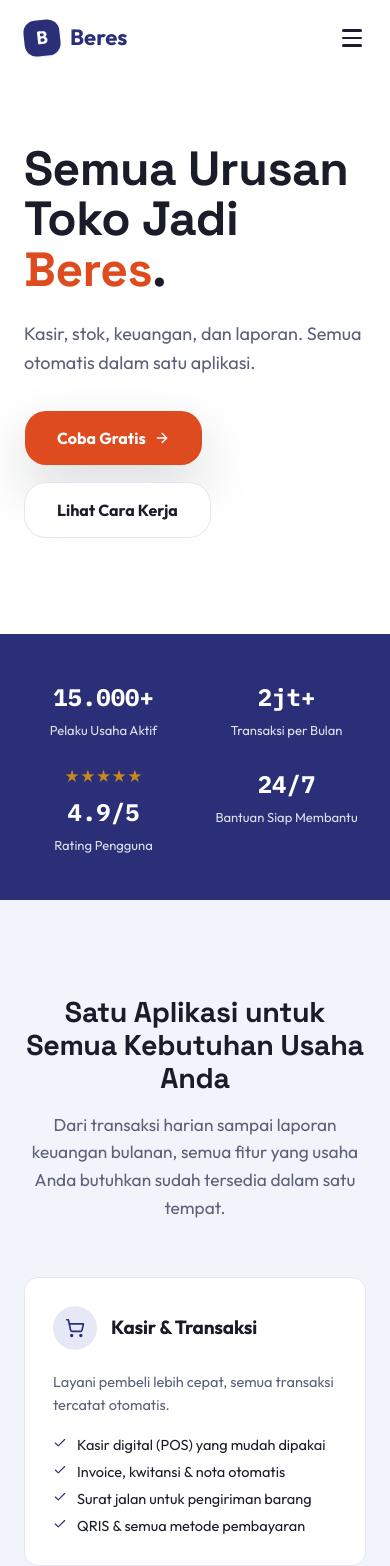
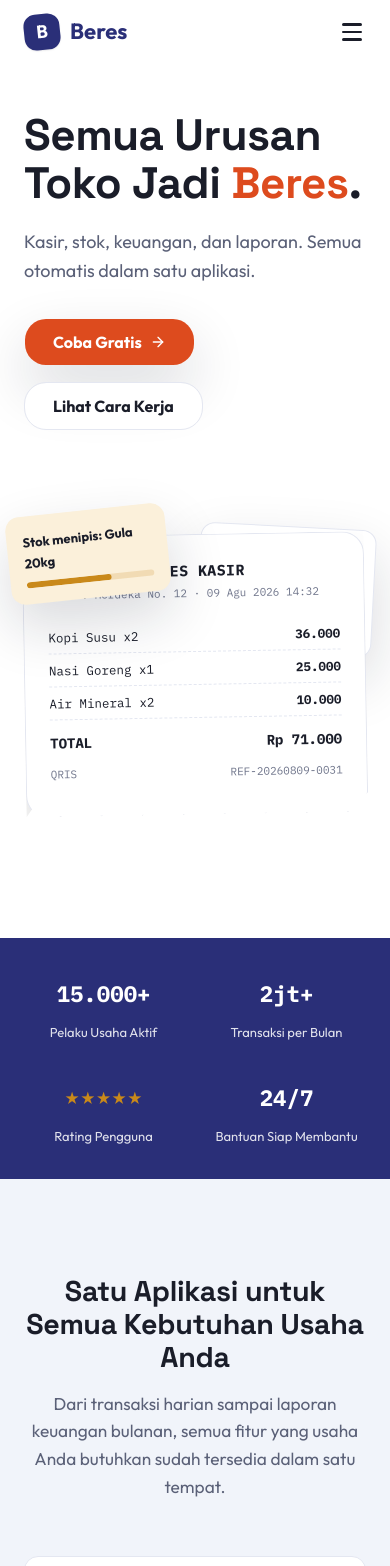
Before and after one commit to tarisrizki/All-in-One-Tools-Administrasi-UMKM, a SvelteKit app in the folder frontend/: page / in a window 390 px wide. Shown: the top 1566 px of the page. Built offline with nearby package versions, Linux system fonts and the light colour scheme.

Commit message:
polish: pricing cards equal-height w/ bottom-aligned CTAs, compact hero+navbar+stats, struk visible on mobile

```diff
--- a/frontend/src/routes/+page.svelte
+++ b/frontend/src/routes/+page.svelte
@@ -138,14 +138,14 @@
 	class:shadow-sm={navScrolled}
 	style="background: {navScrolled ? 'rgba(255,255,255,.92)' : 'transparent'}"
 >
-	<div class="container-base h-[76px] flex items-center justify-between">
+	<div class="container-base h-16 flex items-center justify-between">
 		<a href="/" class="flex items-center gap-2.5 min-h-0 group">
 			<div class="w-9 h-9 rounded-xl bg-brand text-white flex items-center justify-center font-bold text-lg -rotate-6 shadow-sm group-hover:rotate-0 transition-transform flex-shrink-0">B</div>
 			<span class="font-bold text-[22px] text-brand">Beres</span>
 		</a>
 
 		<!-- Desktop Nav -->
-		<nav class="hidden md:flex items-center gap-9">
+		<nav class="hidden md:flex items-center gap-8">
 			{#each [['#fitur','Fitur'],['#cara-kerja','Cara Kerja'],['#kalkulator','Kalkulator'],['#harga','Harga'],['#faq','FAQ']] as [href, label]}
 				<a {href} class="font-semibold text-[15px] text-ink-soft hover:text-brand transition-colors min-h-0">{label}</a>
 			{/each}
@@ -186,30 +186,30 @@
 <main id="main-content">
 
 <!-- ===== HERO ===== -->
-<section class="pt-36 pb-24 overflow-hidden" style="background: var(--color-paper)">
+<section class="pt-28 pb-16 overflow-hidden" style="background: var(--color-paper)">
 	<div class="container-base">
 		<div class="grid grid-cols-1 lg:grid-cols-[1.1fr_0.9fr] gap-14 lg:gap-10 items-center">
 			<!-- Copy -->
 			<div class="max-w-2xl">
-				<h1 class="font-grotesk font-bold text-5xl lg:text-6xl text-ink mb-6 leading-[1.05]">
+				<h1 class="font-grotesk font-bold text-[2.75rem] lg:text-[3.5rem] text-ink mb-5 leading-[1.08]">
 					Semua Urusan Toko Jadi <span class="text-cta">Beres</span>.
 				</h1>
-				<p class="text-lg lg:text-xl text-ink-soft mb-8 leading-relaxed">
+				<p class="text-lg lg:text-xl text-ink-soft mb-8 leading-relaxed max-w-lg">
 					Kasir, stok, keuangan, dan laporan. Semua otomatis dalam satu aplikasi.
 				</p>
 				<div class="flex gap-4 flex-wrap">
-					<Button href="/auth/register" class="bg-cta hover:bg-cta-dark text-white font-bold h-14 px-8 rounded-lg gap-2 text-base shadow-lg">
+					<Button href="/auth/register" class="bg-cta hover:bg-cta-dark text-white font-bold h-12 px-7 rounded-lg gap-2 text-base shadow-lg">
 						Coba Gratis <ArrowRight class="w-5 h-5" />
 					</Button>
-					<Button href="#cara-kerja" variant="outline" class="h-14 px-8 rounded-lg font-bold text-base border-border text-ink hover:border-ink hover:bg-muted/50">
+					<Button href="#cara-kerja" variant="outline" class="h-12 px-7 rounded-lg font-bold text-base border-border text-ink hover:border-ink hover:bg-muted/50">
 						Lihat Cara Kerja
 					</Button>
 				</div>
 			</div>
 
 			<!-- Struk + kartu komposisi (artifact fisik, bukan screenshot) -->
-			<div class="relative min-h-[380px] hidden lg:block ml-auto w-full max-w-md" aria-hidden="true">
-				<div class="absolute top-10 -left-6 w-40 p-4 rounded-md bg-warning-soft text-ink font-bold text-[13px] -rotate-6 shadow-lg z-0">
+			<div class="relative min-h-[340px] lg:min-h-[360px] mt-12 lg:mt-0 ml-auto w-full max-w-md" aria-hidden="true">
+				<div class="absolute -top-6 -left-4 lg:-left-14 w-40 p-4 rounded-md bg-warning-soft text-ink font-bold text-[13px] -rotate-6 shadow-lg z-20">
 					Stok menipis: Gula 20kg
 					<div class="h-1.5 bg-warning/20 rounded-full mt-2 overflow-hidden"><div class="h-full w-2/3 bg-warning rounded-full"></div></div>
 				</div>
@@ -240,25 +240,32 @@
 </section>
 
 <!-- ===== STATS BAR ===== -->
-<section id="stats-section" class="py-11" style="background: var(--color-brand)">
+<section id="stats-section" class="py-8" style="background: var(--color-brand)">
 	<div class="container-base">
-		<div class="grid grid-cols-2 md:grid-cols-4 gap-6">
-			<div class="text-center text-white">
-				<span class="font-mono font-bold text-[clamp(1.5rem,1.2rem+1vw,2.1rem)] block">{stat1.toLocaleString('id-ID')}+</span>
-				<span class="text-[13px] text-white/85 mt-1 block">Pelaku Usaha Aktif</span>
+		<div class="grid grid-cols-2 md:grid-cols-4 gap-x-6 gap-y-8">
+			<div class="text-center text-white min-w-0">
+				<div class="h-12 flex items-center justify-center">
+					<span class="font-mono font-bold text-[clamp(1.4rem,1.1rem+0.9vw,1.9rem)] whitespace-nowrap">{stat1.toLocaleString('id-ID')}+</span>
+				</div>
+				<span class="text-[13px] text-white/85 mt-1 block whitespace-nowrap">Pelaku Usaha Aktif</span>
 			</div>
-			<div class="text-center text-white">
-				<span class="font-mono font-bold text-[clamp(1.5rem,1.2rem+1vw,2.1rem)] block">{stat2 >= 1000000 ? '2jt+' : stat2.toLocaleString('id-ID') + '+'}</span>
-				<span class="text-[13px] text-white/85 mt-1 block">Transaksi per Bulan</span>
+			<div class="text-center text-white min-w-0">
+				<div class="h-12 flex items-center justify-center">
+					<span class="font-mono font-bold text-[clamp(1.4rem,1.1rem+0.9vw,1.9rem)] whitespace-nowrap">{stat2 >= 1000000 ? '2jt+' : stat2.toLocaleString('id-ID') + '+'}</span>
+				</div>
+				<span class="text-[13px] text-white/85 mt-1 block whitespace-nowrap">Transaksi per Bulan</span>
 			</div>
-			<div class="text-center text-white">
-				<div class="text-[#C9891A] text-[15px] mb-1">★★★★★</div>
-				<span class="font-mono font-bold text-[clamp(1.5rem,1.2rem+1vw,2.1rem)] block">4.9/5</span>
-				<span class="text-[13px] text-white/85 mt-1 block">Rating Pengguna</span>
+			<div class="text-center text-white min-w-0">
+				<div class="h-12 flex items-center justify-center">
+					<span class="text-[#C9891A] text-[15px] leading-none whitespace-nowrap">★★★★★</span>
+				</div>
+				<span class="text-[13px] text-white/85 mt-1 block whitespace-nowrap">Rating Pengguna</span>
 			</div>
-			<div class="text-center text-white">
-				<span class="font-mono font-bold text-[clamp(1.5rem,1.2rem+1vw,2.1rem)] block">24/7</span>
-				<span class="text-[13px] text-white/85 mt-1 block">Bantuan Siap Membantu</span>
+			<div class="text-center text-white min-w-0">
+				<div class="h-12 flex items-center justify-center">
+					<span class="font-mono font-bold text-[clamp(1.4rem,1.1rem+0.9vw,1.9rem)] whitespace-nowrap">24/7</span>
+				</div>
+				<span class="text-[13px] text-white/85 mt-1 block whitespace-nowrap">Bantuan Siap Membantu</span>
 			</div>
 		</div>
 	</div>
@@ -472,46 +479,46 @@
 			<h2 class="font-grotesk font-bold text-[clamp(1.75rem,1.3rem+2vw,2.65rem)] text-ink mb-4">Pilih Paket Sesuai Kebutuhan Usaha Anda</h2>
 			<p class="text-ink-soft text-[1.08rem]">Semua paket bisa dicoba tanpa risiko. Naik paket kapan saja seiring usaha berkembang.</p>
 		</div>
-		<div class="grid grid-cols-1 md:grid-cols-3 gap-7 items-start max-w-4xl mx-auto">
+		<div class="grid grid-cols-1 md:grid-cols-3 gap-7 items-stretch max-w-4xl mx-auto">
 			<!-- Free -->
-			<div class="bg-paper border-[1.5px] border-border rounded-[22px] p-8 pb-12 reveal hover:border-ink/20 transition-colors">
+			<div class="flex flex-col bg-paper border-[1.5px] border-border rounded-[22px] p-7 reveal hover:border-ink/20 transition-colors">
 				<div class="font-bold text-[20px] text-ink mb-1.5">Gratis</div>
 				<div class="text-[13.5px] text-ink-soft mb-5">Buat yang baru mulai usaha</div>
 				<div class="font-mono font-bold text-[2.2rem] text-ink mb-1">Rp 0</div>
 				<div class="text-[13px] text-ink-soft mb-6">selamanya</div>
-				<ul class="space-y-1.5 mb-7">
+				<ul class="space-y-2.5 mb-7 flex-1">
 					{#each ['Kasir dasar untuk 1 toko','Sampai 50 produk','1 pengguna','Laporan penjualan harian'] as item}
-						<li class="flex items-start gap-2.5 text-[14px] text-ink"><Check class="w-3 h-3 text-success flex-shrink-0 mt-0.5" />{item}</li>
+						<li class="flex items-start gap-2.5 text-[14px] leading-snug text-ink"><Check class="w-3 h-3 text-success flex-shrink-0 mt-0.5" />{item}</li>
 					{/each}
 				</ul>
 				<Button href="/auth/register" variant="outline" class="w-full h-12 font-bold rounded-lg border-border">Mulai Gratis</Button>
 			</div>
 
 			<!-- Pro (featured) -->
-			<div class="relative border-[1.5px] border-brand rounded-[22px] p-8 pb-12 reveal"
+			<div class="relative flex flex-col border-[1.5px] border-brand rounded-[22px] p-7 reveal"
 				style="background: var(--color-brand); color: white">
-				<div class="absolute -top-3.5 right-8 bg-cta text-white font-mono text-[11px] font-bold px-3.5 py-1.5 rounded-full rotate-[3deg] shadow-md uppercase tracking-wider">Paling Populer</div>
+				<div class="absolute -top-3.5 left-1/2 -translate-x-1/2 bg-cta text-white font-mono text-[11px] font-bold px-3.5 py-1.5 rounded-full shadow-md uppercase tracking-wider whitespace-nowrap">Paling Populer</div>
 				<div class="font-bold text-[20px] mb-1.5">Pro</div>
-				<div class="text-[13.5px] mb-5" style="color: rgba(255,255,255,.75)">Buat usaha yang mau berkembang</div>
+				<div class="text-[13.5px] mb-5" style="color: rgba(255,255,255,.8)">Buat usaha yang mau berkembang</div>
 				<div class="font-mono font-bold text-[2.2rem] mb-1">Rp 99rb</div>
-				<div class="text-[13px] mb-6" style="color: rgba(255,255,255,.75)">per bulan</div>
-				<ul class="space-y-1.5 mb-7">
+				<div class="text-[13px] mb-6" style="color: rgba(255,255,255,.8)">per bulan</div>
+				<ul class="space-y-2.5 mb-7 flex-1">
 					{#each ['Semua fitur paket Gratis','Produk & transaksi tanpa batas','Sampai 5 pengguna','Semua laporan keuangan','Integrasi WhatsApp & QRIS','Cetak barcode & label'] as item}
-						<li class="flex items-start gap-2.5 text-[14px]"><Check class="w-3 h-3 flex-shrink-0 mt-0.5" style="color: #C9891A" />{item}</li>
+						<li class="flex items-start gap-2.5 text-[14px] leading-snug"><Check class="w-3 h-3 flex-shrink-0 mt-0.5" style="color: #C9891A" />{item}</li>
 					{/each}
 				</ul>
 				<Button href="/auth/register" class="w-full h-12 font-bold rounded-lg bg-white text-brand hover:bg-white/90">Coba Gratis 14 Hari</Button>
 			</div>
 
 			<!-- Business -->
-			<div class="bg-paper border-[1.5px] border-border rounded-[22px] p-8 pb-12 reveal hover:border-ink/20 transition-colors">
+			<div class="flex flex-col bg-paper border-[1.5px] border-border rounded-[22px] p-7 reveal hover:border-ink/20 transition-colors">
 				<div class="font-bold text-[20px] text-ink mb-1.5">Bisnis</div>
 				<div class="text-[13.5px] text-ink-soft mb-5">Buat usaha dengan banyak cabang</div>
 				<div class="font-mono font-bold text-[2.2rem] text-ink mb-1">Rp 249rb</div>
 				<div class="text-[13px] text-ink-soft mb-6">per bulan</div>
-				<ul class="space-y-1.5 mb-7">
+				<ul class="space-y-2.5 mb-7 flex-1">
 					{#each ['Semua fitur paket Pro','Multi-cabang & multi-gudang','Pengguna tanpa batas','Asisten AI lengkap','Integrasi marketplace','Dukungan prioritas'] as item}
-						<li class="flex items-start gap-2.5 text-[14px] text-ink"><Check class="w-3 h-3 text-success flex-shrink-0 mt-0.5" />{item}</li>
+						<li class="flex items-start gap-2.5 text-[14px] leading-snug text-ink"><Check class="w-3 h-3 text-success flex-shrink-0 mt-0.5" />{item}</li>
 					{/each}
 				</ul>
 				<Button variant="outline" class="w-full h-12 font-bold rounded-lg border-border">Hubungi Kami</Button>
```
